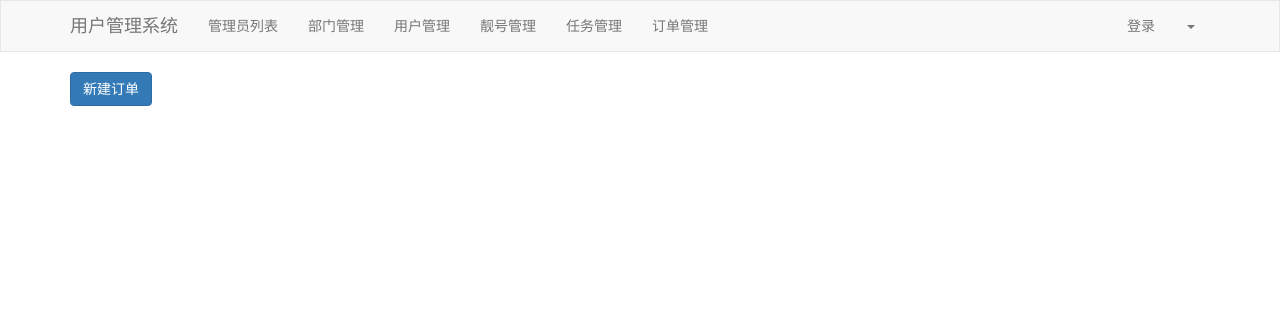
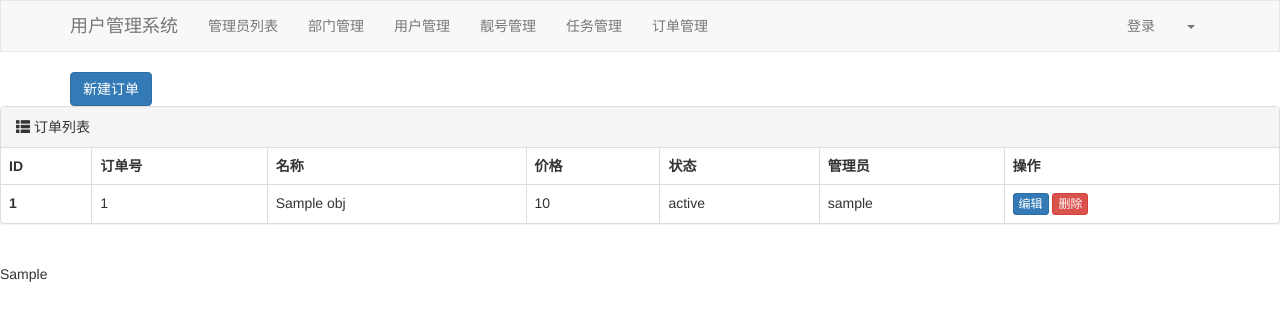
Before and after one commit to shoetify/Django-demo, a Django app: template studentManagement/templates/order_list.html in a window 1280 px wide. Shown: the top 321 px of the page. Run offline with Django 4.2, Linux system fonts and the light colour scheme; the template is opened without the code that fills it: most values are stand-ins (such as "Sample title", 1, 10 or a date in 2020); some libraries are stand-ins or nearby versions.

Commit message:
20230525 5-4 Order List

```diff
--- a/studentManagement/templates/order_list.html
+++ b/studentManagement/templates/order_list.html
@@ -38,6 +38,65 @@
         </div>
     </div>
 </div>
+
+<!-- 删除订单（对话框） -->
+<div class="modal fade" id="deleteModal" tabindex="-1" role="dialog" aria-labelledby="myModalLabel">
+    <div class="modal-dialog" role="document">
+            <div class="alert alert-danger alert-dismissible fade in" role="alert">
+                <h4>是否确定删除!</h4>
+                <p style="margin: 10px 0;">删除后，所有关联的相关数据会被删除</p>
+                <p style="text-align: right;">
+                    <button type="button" class="btn btn-danger">确 定</button>
+                    <button type="button" class="btn btn-default" data-dismiss="modal">取 消</button>
+                </p>
+            </div>
+    </div>
+</div>
+
+<div class="bs-example" data-example-id="panel-without-body-with-table">
+    <div class="panel panel-default">
+        <div class="panel-heading">
+            <span class="glyphicon glyphicon-th-list" aria-hidden="true"></span>
+            订单列表
+        </div>
+        <table class="table table-bordered">
+            <thead>
+            <tr>
+                <th>ID</th>
+                <th>订单号</th>
+                <th>名称</th>
+                <th>价格</th>
+                <th>状态</th>
+                <th>管理员</th>
+                <th>操作</th>
+            </tr>
+            </thead>
+            <tbody>
+            {% for obj in queryset %}
+            <tr>
+                <th>{{ obj.id }}</th>
+                <td>{{ obj.oid }}</td>
+                <td>{{ obj.title }}</td>
+                <td>{{ obj.price }}</td>
+                <td>{{ obj.get_status_display }}</td>
+                <td>{{ obj.admin.username }}</td>
+                <th>
+                    <a class="btn btn-primary btn-xs" href="/admin/{{ obj.id }}/edit">编辑</a>
+                    <a class="btn btn-danger btn-xs" data-toggle="modal" data-target="#deleteModal">删除</a>
+                </th>
+            </tr>
+            {% endfor %}
+            </tbody>
+        </table>
+    </div>
+</div>
+
+<nav aria-label="Page navigation">
+    <ul class="pagination">
+        {{page_string}}
+    </ul>
+</nav>
+
 {% endblock %}
 
 {% block js %}
@@ -45,6 +104,7 @@
         $(function () {
             bindBtnAddEvent();
             bindBtnSaveEvent();
+            bindBtnDeleteEvent();
         })
 
         function bindBtnAddEvent() {}
@@ -69,7 +129,7 @@
                             $("#formAdd")[0].reset();
 
                             // 关闭弹窗
-                            $("#myModal").modal('hide');
+                            $("#myModal").modal('hide');；
                         }else{
                             // 把错误信息显示在对话框中，
                             $.each(res.error, function (name, errorList) {
@@ -79,9 +139,19 @@
                     }
                 })
 
+                function bindBtnDeleteEvent() {
+                    $(".btn-delete").click(function () {
+                        // alert("点击了删除");
+                        // 显示删除对话框
+                        $("#deleteModal").modal('show');
+                    }
+                }
+
             });
         }
 
 
+
+
 </script>
 {% endblock %}
```
Also changed, not shown: studentManagement/views/order.py (+13 -1 lines).
